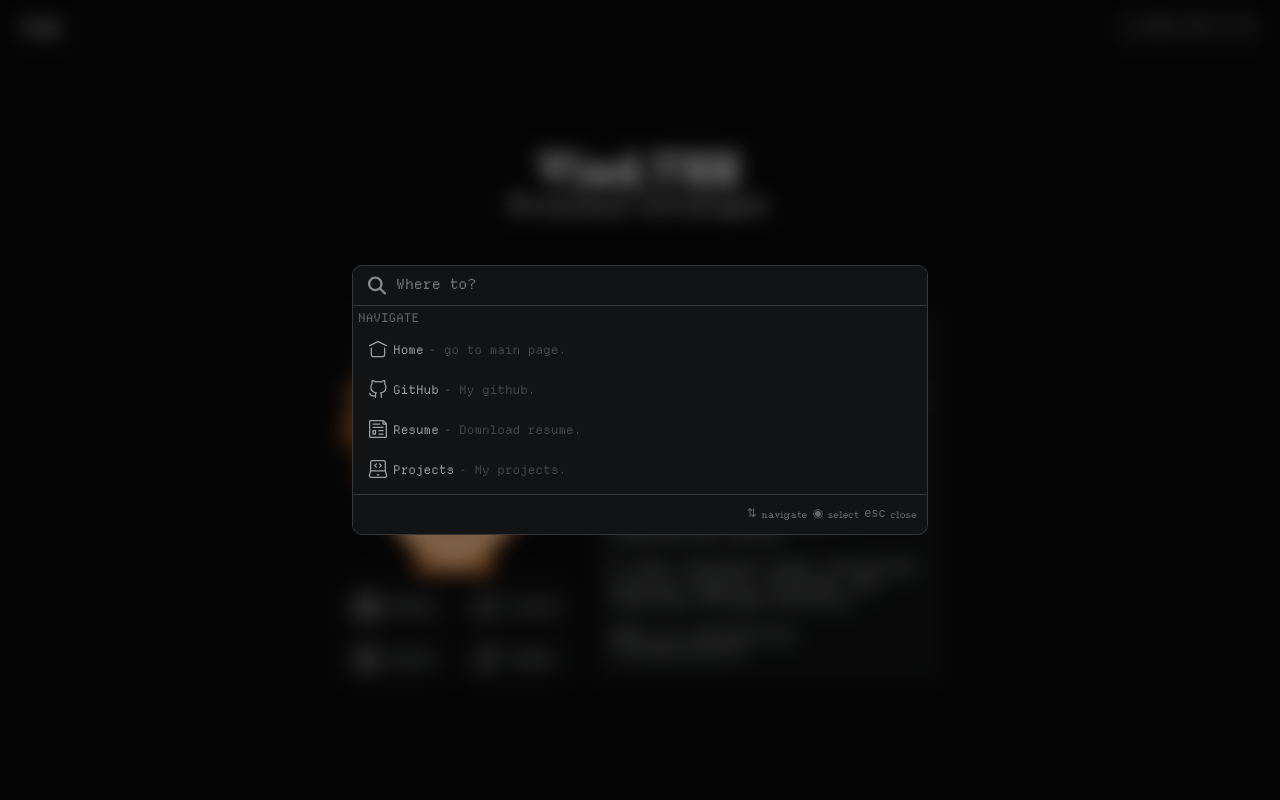
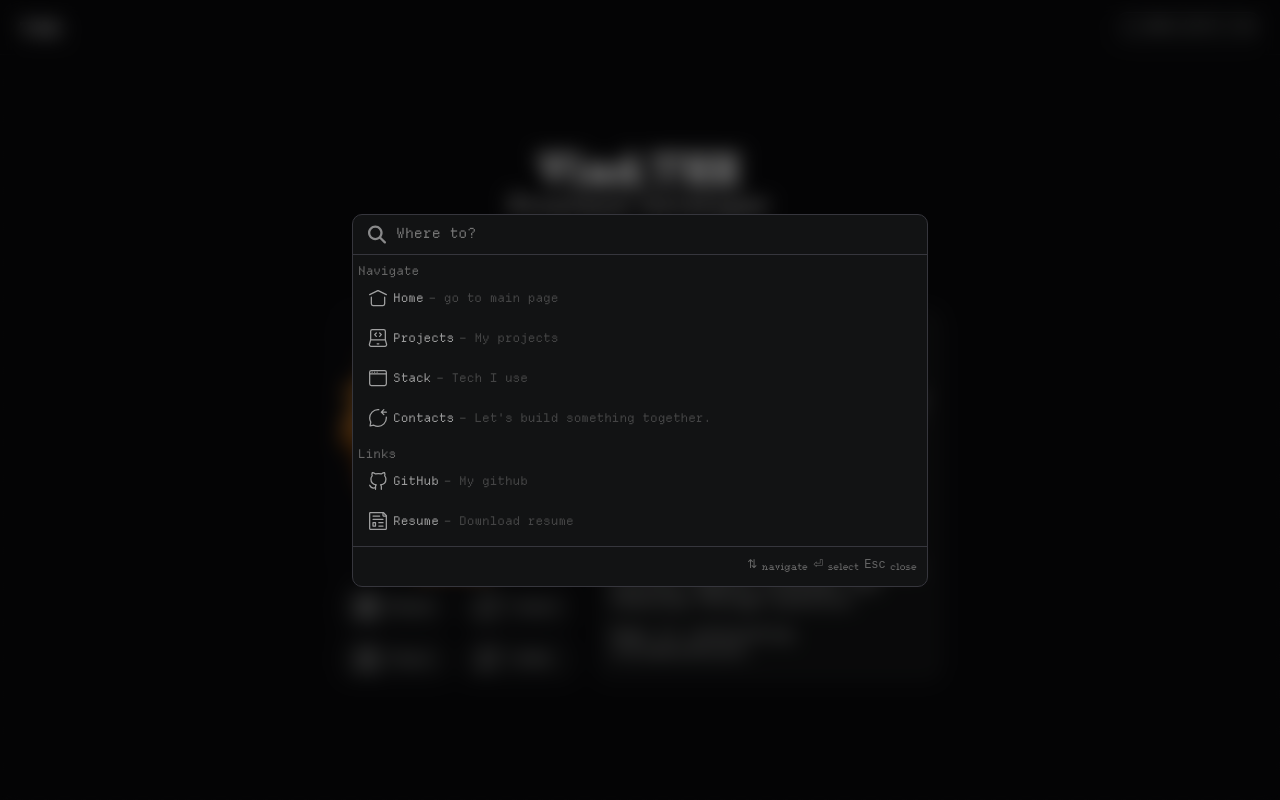
Before and after one commit to VladTHK/vladthk.github.io, a React (Vite) app: page / in a window 1280 px wide. Both pictures are taken after a click on the button "menu (ctrl + k)". Shown: the top 800 px of the page. Built offline with nearby package versions, Linux system fonts and the light colour scheme.

Commit message:
feat: more features to menu

```diff
--- a/src/features/menu/model/getMenu.ts
+++ b/src/features/menu/model/getMenu.ts
@@ -1,8 +1,11 @@
-
 import gitIcon from '@/assets/icons/github.svg'
 import resumeIcon from '@/assets/icons/journal-page.svg'
 import projectsIcon from '@/assets/icons/laptop-dev-mode.svg'
 import homeIcon from '@/assets/icons/home.svg'
+import stackIcon from '@/assets/icons/stack.svg'
+import contactsIcon from '@/assets/icons/bubble-income.svg'
+
+import type { MenuCategory } from './menuCategory'
 
 
 export interface MenuItem {
@@ -11,6 +14,7 @@ export interface MenuItem {
   description: string
   icon: string
   action: MenuAction
+  category: MenuCategory
 }
 
 export type MenuAction =
@@ -28,6 +32,7 @@ export type MenuAction =
     }
 
 
+
 export const menu: MenuItem[] = [
   {
     id: "home",
@@ -37,7 +42,41 @@ export const menu: MenuItem[] = [
     action: {
       type: "scroll",
       value: "home"
-    }
+    },
+    category: "nav"
+  },
+  {
+    id: "projects",
+    title: "Projects",
+    description: "My projects",
+    icon: projectsIcon,
+    action: {
+      type: "scroll",
+      value: "projects"
+    },
+    category: "nav"
+  },
+  {
+    id: "stack",
+    title: "Stack",
+    description: "Tech I use",
+    icon: stackIcon,
+    action: {
+      type: "scroll",
+      value: "stack"
+    },
+    category: "nav"
+  },
+  {
+    id: "contacts",
+    title: "Contacts",
+    description: "Let's build something together.",
+    icon: contactsIcon,
+    action: {
+      type: "scroll",
+      value: "contacts"
+    },
+    category: "nav"
   },
   {
     id: "github",
@@ -47,7 +86,8 @@ export const menu: MenuItem[] = [
     action: {
       type: "link",
       value: "https://github.com"
-    }
+    },
+    category: "link"
   },
 
   {
@@ -58,17 +98,8 @@ export const menu: MenuItem[] = [
     action: {
       type: "download",
       value: "/resume.pdf"
-    }
+    },
+    category: "link"
   },
 
-  {
-    id: "projects",
-    title: "Projects",
-    description: "My projects",
-    icon: projectsIcon,
-    action: {
-      type: "scroll",
-      value: "projects"
-    }
-  }
 ]
--- /dev/null
+++ b/src/features/menu/model/menuCategory.ts
@@ -0,0 +1,22 @@
+export type MenuCategory =
+  | "nav"
+  | "page"
+  | "theme"
+  | "fun"
+  | "link"
+
+export const categoryTitles: Record<MenuCategory, string> = {
+  nav: "Navigate",
+  page: "Pages",
+  link: "Links",
+  theme: "Theme",
+  fun: "Fun",
+}
+
+export const categoryOrder: MenuCategory[] = [
+  "nav",
+  "page",
+  "link",
+  "theme",
+  "fun",
+]
--- a/src/features/menu/ui/Menu.module.css
+++ b/src/features/menu/ui/Menu.module.css
@@ -22,12 +22,17 @@
 }
 
 .nav {
+  max-height: 50vh;
   padding: 5px;
   display: flex;
   flex-direction: column;
   font-family: 'Dmono';
   list-style-type: none;
   gap: 5px;
+
+  overflow: auto;
+  scrollbar-width: thin;
+  scrollbar-color: var(--border-color) transparent;
 }
 
 .nav span {
--- a/src/features/menu/ui/Menu.tsx
+++ b/src/features/menu/ui/Menu.tsx
@@ -1,15 +1,43 @@
-import type { MenuItem } from "../model/getMenu"
-import { executeAction } from "../lib/executeAction"
-import style from "./Menu.module.css"
-import searchIcon from "@/assets/icons/search.svg"
+import { useMemo, useState } from 'react'
 
+import type { MenuItem } from '../model/getMenu'
+import { categoryOrder, categoryTitles } from '../model/menuCategory'
+
+import { executeAction } from '../lib/executeAction'
+
+import style from './Menu.module.css'
+
+import searchIcon from '@/assets/icons/search.svg'
 
 interface MenuProps {
   items: MenuItem[]
   onClose: () => void
 }
 
-const Menu = ({items, onClose}: MenuProps) => {
+const Menu = ({ items, onClose }: MenuProps) => {
+  const [query, setQuery] = useState('')
+
+  const filteredItems = useMemo(() => {
+    const search = query.trim().toLowerCase()
+
+    if (!search) {
+      return items
+    }
+
+    return items.filter(
+      (item) => item.title.toLowerCase().includes(search) || item.description.toLowerCase().includes(search)
+    )
+  }, [items, query])
+
+  const groupedItems = useMemo(() => {
+
+    return Object.groupBy(
+      filteredItems,
+      item => item.category
+    )
+
+  }, [filteredItems])
+
 
 
 
@@ -18,52 +46,73 @@ const Menu = ({items, onClose}: MenuProps) => {
       <div className={style.menu}>
         <div className={style.header}>
           <div className={style.search}>
-            <img src={searchIcon} alt="→" />
+            <img src={searchIcon} alt="" />
+
             <input
               type="search"
-              placeholder="Where to? "
+              placeholder="Where to?"
               autoFocus
+              value={query}
+              onChange={(e) => setQuery(e.target.value)}
             />
           </div>
         </div>
 
         <div className={style.nav}>
-          <span>NAVIGATE</span>
+          {categoryOrder.map((category) => {
+            const categoryItems = groupedItems[category]
+
+            if (!categoryItems?.length) {
+              return null
+            }
+
+            return (
+              <div key={category} className={style.group}>
+                <span className={style.category}>{categoryTitles[category]}</span>
+
                 <ul>
-            {
-              items.map((item) => (
+                  {categoryItems.map((item) => (
                     <li
                       key={item.id}
-                  onClick={() =>
-                    {
+                      onClick={() => {
                         executeAction(item.action)
                         onClose()
-                    }
-                  }
+                      }}
                     >
                       <img src={item.icon} alt="" />
-                  <p>
-                    {item.title}
-                  </p>
-                  <span>
-                    - {item.description}.
-                  </span>
+
+                      <p>{item.title}</p>
+
+                      <span>– {item.description}</span>
                     </li>
-              ))
-            }
+                  ))}
                 </ul>
+              </div>
+            )
+          })}
         </div>
 
         <div className={style.footer}>
           <ul>
             <li>
-                <span> <kbd>⇅</kbd> navigate</span>
+              <span>
+                <kbd>⇅</kbd>
+                navigate
+              </span>
             </li>
+
             <li>
-                <span> <kbd>◉</kbd> select</span>
+              <span>
+                <kbd>⏎</kbd>
+                select
+              </span>
             </li>
+
             <li>
-                <span> <kbd>esc</kbd> close</span>
+              <span>
+                <kbd>Esc</kbd>
+                close
+              </span>
             </li>
           </ul>
         </div>
--- a/src/features/menu/ui/style.module.css
+++ b/src/features/menu/ui/style.module.css
@@ -16,7 +16,6 @@
 
 .modal {
   width: 45%;
-  min-height: fit-content;
   background:var(--surface);
   border: var(--border);
   border-radius: var(--border-radius);
--- a/src/index.css
+++ b/src/index.css
@@ -29,6 +29,28 @@ body {
   background-color: var(--bg);
   position: relative;
   color: var(--text);
+
+  scrollbar-width: thin;
+  scrollbar-color: var(--border-color) transparent;
+  overflow: auto;
+}
+
+
+body::-webkit-scrollbar {
+  width: 8px;
+}
+
+body::-webkit-scrollbar-track {
+  background: transparent;
+}
+
+body::-webkit-scrollbar-thumb {
+  background: var(--border-color);
+  border-radius: 999px;
+}
+
+body::-webkit-scrollbar-thumb:hover {
+  background: var(--text-secondary);
 }
 
 @font-face {
--- a/src/widgets/Contacts/Contacts.tsx
+++ b/src/widgets/Contacts/Contacts.tsx
@@ -4,7 +4,7 @@ import ContactsBlock from "@/entities/Contacts/ContactsBlock"
 
 const Contacts = () => {
   return (
-    <section className={style.block}>
+    <div id="contacts" className={style.block}>
       <div className={style.title}>
         <h1>Contacts</h1>
 
@@ -18,7 +18,7 @@ const Contacts = () => {
       <br />
 
       <ContactsBlock />
-    </section>
+    </div>
   )
 }
 
--- a/src/widgets/Stack/Stack.tsx
+++ b/src/widgets/Stack/Stack.tsx
@@ -6,7 +6,7 @@ import StackBlock from "@/entities/Stack/StackBlock"
 
 const Stack = () => {
   return (
-    <div className={style.block}>
+    <div id="stack" className={style.block}>
       <div className={style.top}>
         <div className={style.title}>
           <h1>Tech I use</h1>
--- a/tsconfig.app.json
+++ b/tsconfig.app.json
@@ -1,8 +1,8 @@
 {
   "compilerOptions": {
     "tsBuildInfoFile": "./node_modules/.tmp/tsconfig.app.tsbuildinfo",
-    "target": "es2023",
-    "lib": ["ES2023", "DOM"],
+    "target": "es2024",
+    "lib": ["ES2024", "DOM"],
     "module": "esnext",
     "types": ["vite/client"],
     "allowArbitraryExtensions": true,
```
Also changed, not shown: src/assets/icons/stack.svg (added). Lines whose indentation alone changed are shown as unchanged.
